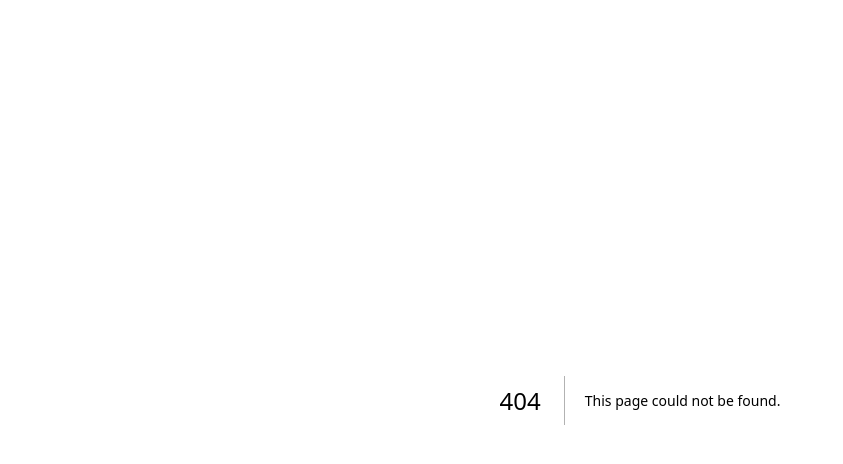
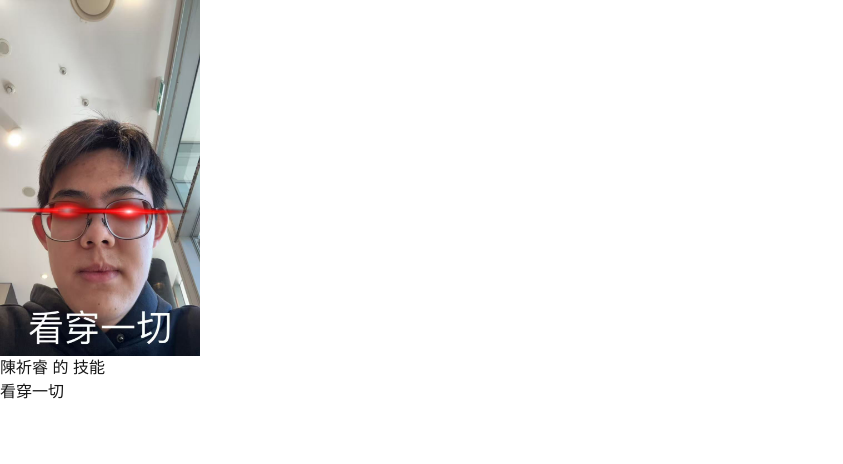
Before and after one commit to joewang0430/my-web, a Next.js app: page /chenqirui in a window 1280 px wide. Before the commit this address had no page. Shown: the top 464 px of the page, without its empty margins (0-843 px from the left). Built offline with nearby package versions, Linux system fonts and the light colour scheme.

Commit message:
funny memes

```diff
--- /dev/null
+++ b/src/app/chenqirui/page.tsx
@@ -0,0 +1,19 @@
+import Image from "next/image";
+
+
+export default function CQRPage() {
+    return (
+        <div className="flex flex-col items-center justify-center">
+            <div className="h-10"></div>
+            <Image
+                src="/chenqirui.jpg"
+                alt="Chen Qirui"
+                width={200}
+                height={200}
+            />
+            <div className="h-10"></div>
+            <h2 className="text-md">陳祈睿 的 技能</h2>
+            <h1 className="text-4xl">看穿一切</h1>
+        </div>
+    );
+}
```
Also changed, not shown: src/app/gushizhuang/page.tsx (added, +19 -0 lines), public/chenqirui.jpg (added), public/gushizhuang.jpg (added).
